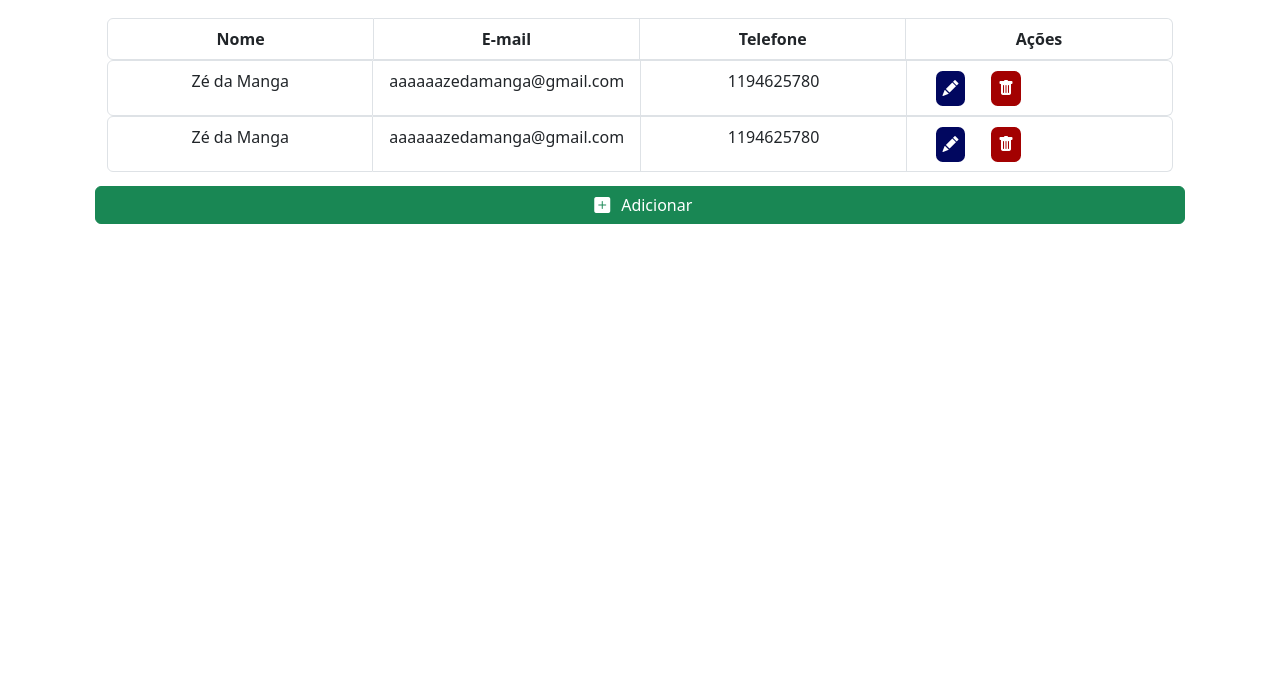
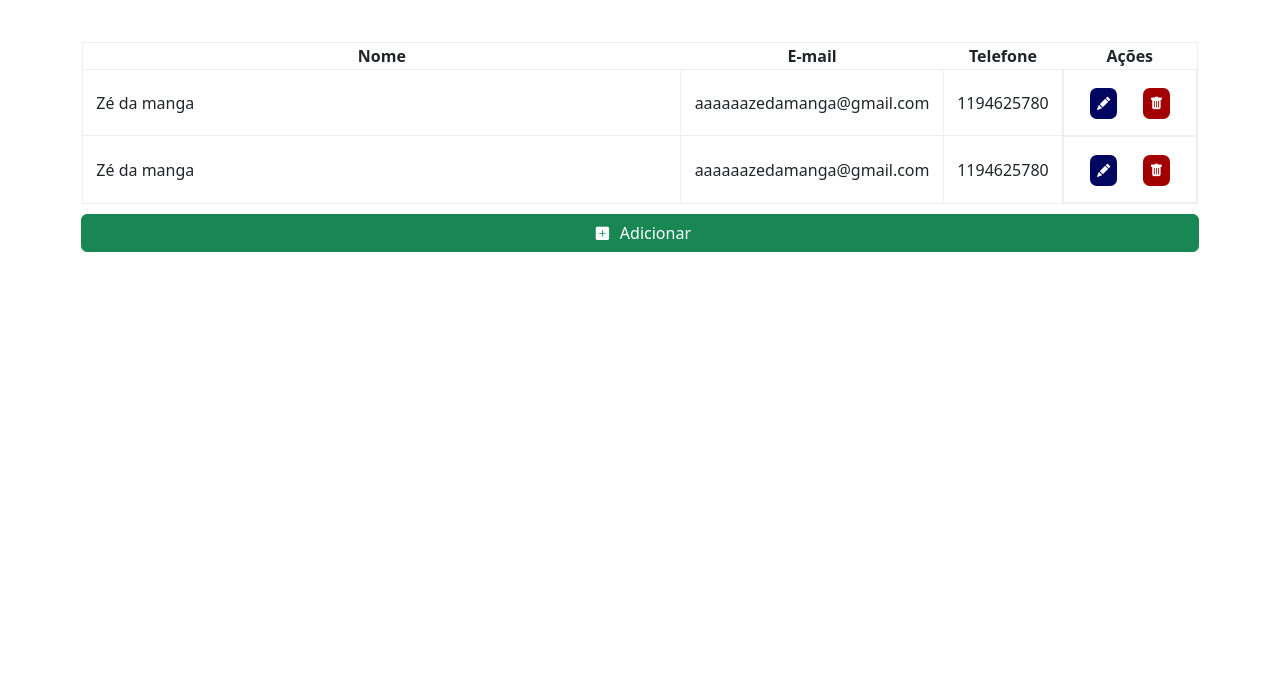
Before and after one commit to bielaugusto/Aplicacao-Web-usando-MongoDB, a plain HTML site: page Models/Index.html in a window 1280 px wide. Shown: the part 101-800 px from the top of the page. Drawn offline with nearby package versions, Linux system fonts and the light colour scheme.

Commit message:
melhorias

```diff
--- a/Models/Index.html
+++ b/Models/Index.html
@@ -6,56 +6,58 @@
     <title>Trabalhooou</title>
     <link href="https://cdn.jsdelivr.net/npm/bootstrap@5.3.3/dist/css/bootstrap.min.css" rel="stylesheet" integrity="sha384-QWTKZyjpPEjISv5WaRU9OFeRpok6YctnYmDr5pNlyT2bRjXh0JMhjY6hW+ALEwIH" crossorigin="anonymous">
     <link rel="stylesheet" href="https://cdn.jsdelivr.net/npm/bootstrap-icons@1.11.3/font/bootstrap-icons.min.css">
-    <link href="../Styles/all.css">
+    <link href="../Styles/all.css" rel="stylesheet">
 </head>
 <body>
     <header class="position-absolute">
-
+        <!-- Header content here if needed -->
     </header>
     <main>
-
         <div class="container">
-
             <div class="row">
-                <h1><B>ESTAMOS COLETANDO SEU DADOS!</B> </h1>
-                <h4>É ÓBVIO, ESPERAVA O QUE?</h4>
+                <h1><b>ESTAMOS COLETANDO SEUS DADOS!</b></h1>
+                <h4>É ÓBVIO, ESPERAVA O QUÊ?</h4>
             </div>
             <div class="row">
-                <div class="content col-12">
-                    <ul class="list-group list-group-horizontal title">
-                        <li class="list-group-item">Nome</li>
-                        <li class="list-group-item">E-mail</li>
-                        <li class="list-group-item">Telefone</li>
-                        <li class="list-group-item">Ações</li>
-                    </ul>
-                    <ul class="list-group list-group-horizontal">
-                        <li class="list-group-item">Zé da Manga</li>
-                        <li class="list-group-item">aaaaaazedamanga@gmail.com</li>
-                        <li class="list-group-item">1194625780</li>
-                        <li class="list-group-item d-flex">
-                            <button type="button" class="btn" data-bs-toggle="modal" data-bs-target="#staticBackdrop"> <i class="bi bi-pencil-fill"></i> </button>
-                            <button type="button" class="btn"> <i class="bi bi-trash-fill"></i> </button>
-                        </li>
-                    </ul>
-                    <ul class="list-group list-group-horizontal">
-                        <li class="list-group-item">Zé da Manga</li>
-                        <li class="list-group-item">aaaaaazedamanga@gmail.com</li>
-                        <li class="list-group-item">1194625780</li>
-                        <li class="list-group-item d-flex">
-                            <button type="button" class="btn" data-bs-toggle="modal" data-bs-target="#staticBackdrop"> <i class="bi bi-pencil-fill"></i> </button>
-                            <button type="button" class="btn"> <i class="bi bi-trash-fill"></i> </button>
-                        </li>
-                    </ul>
+                <div class="content">
+                    <table>
+                        <thead>
+                        <tr class="title">
+                            <th>Nome</th>
+                            <th>E-mail</th>
+                            <th>Telefone</th>
+                            <th>Ações</th>
+                        </tr>
+                        </thead>
+                        <tbody class="tbody">
+                        <tr>
+                            <td>Zé da manga</td>
+                            <td>aaaaaazedamanga@gmail.com</td>
+                            <td>1194625780</td>
+                            <td class="acoes">
+                                <button type="button" class="btn acao" data-bs-toggle="modal" data-bs-target="#staticBackdrop"><i class="bi bi-pencil-fill"></i></button>
+                                <button type="button" class="btn acao"><i class="bi bi-trash-fill"></i></button>
+                            </td>
+                        </tr>
+                        <tbody class="tbody">
+                            <tr>
+                                <td>Zé da manga</td>
+                                <td>aaaaaazedamanga@gmail.com</td>
+                                <td>1194625780</td>
+                                <td class="acoes">
+                                    <button type="button" class="btn acao" data-bs-toggle="modal" data-bs-target="#staticBackdrop"><i class="bi bi-pencil-fill"></i></button>
+                                    <button type="button" class="btn acao"><i class="bi bi-trash-fill"></i></button>
+                                </td>
+                            </tr>
+                     </table>
+
+
+                    <!-- More list items can be added here -->
                 </div>
             </div>
-
-
-
-            <div class="row">
-
-                <button type="button" class="btn btn-success" data-bs-toggle="modal" data-bs-target="#staticBackdrop">
-                    <i class="bi bi-plus-square-fill"></i> Adicionar</button>
-
+            <div class="row" id="botao">
+                <button type="button" id="butaoadd" class="btn btn-success" data-bs-toggle="modal" data-bs-target="#staticBackdrop"><i class="bi bi-plus-square-fill"></i> Adicionar</button>
+            </div>
             <!-- Modal -->
             <div class="modal fade" id="staticBackdrop" data-bs-backdrop="static" data-bs-keyboard="false" tabindex="-1" aria-labelledby="staticBackdropLabel" aria-hidden="true">
                 <div class="modal-dialog">
@@ -65,7 +67,6 @@
                             <button type="button" class="btn-close" data-bs-dismiss="modal" aria-label="Close"></button>
                         </div>
                         <div class="modal-body">
-
                             <div class="input-group flex-nowrap my-1 p-1">
                                 <input type="text" class="form-control" placeholder="Nome" aria-label="Nome" aria-describedby="addon-wrapping">
                             </div>
@@ -75,7 +76,6 @@
                             <div class="input-group flex-nowrap my-1 p-1">
                                 <input type="text" class="form-control" placeholder="Telefone" aria-label="Telefone" aria-describedby="addon-wrapping">
                             </div>
-
                         </div>
                         <div class="modal-footer">
                             <button type="button" class="btn btn-secondary" data-bs-dismiss="modal">Cancelar</button>
@@ -85,68 +85,19 @@
                 </div>
             </div>
         </div>
-
-
-
-        </div>
     </main>
     <footer>
         <script src="https://cdn.jsdelivr.net/npm/bootstrap@5.3.3/dist/js/bootstrap.bundle.min.js" integrity="sha384-YvpcrYf0tY3lHB60NNkmXc5s9fDVZLESaAA55NDzOxhy9GkcIdslK1eN7N6jIeHz" crossorigin="anonymous"></script>
     </footer>
 </body>
-
-<style>
-
-.row{
-    margin:10pt;
-}
-
-li{
-    padding: 2pt;
-    width: 30%;
-    text-align: center;
-}
+</html>
 
 
-h1{
-    font-family: 'Franklin Gothic Medium', 'Arial Narrow', Arial, sans-serif;
-}
-
-.d-flex{
-    text-align: center;
-}
-
-.title{
-    font-weight: bold;
-    text-align: left;
-}
-
-.bi{
-    color:white;
-    padding: 5pt;
-    border-radius: 5pt;
-}
-
-.bi-pencil-fill{
-    background-color: #01075f;
-}
-
-.bi-trash-fill{
-    background-color: rgb(163, 1, 1);
-}
-
-#butaoadd{
-    width: 100%;
-}
-
-</style>
-
 <script>
-    const myModal = document.getElementById('myModal')
-    const myInput = document.getElementById('myInput')
+    const myModal = document.getElementById('myModal');
+    const myInput = document.getElementById('myInput');
 
     myModal.addEventListener('shown.bs.modal', () => {
-        myInput.focus()
-    })
+        myInput.focus();
+    });
 </script>
-</html>
--- a/Styles/all.css
+++ b/Styles/all.css
@@ -1,15 +1,67 @@
-.bi {
-    font-size: 20pt;
-    color:black
-}
-body{
-    background-color: red;
-}
-
-li{
-    background-color: red;
-}
 
 h1{
     font-family: 'Franklin Gothic Medium', 'Arial Narrow', Arial, sans-serif;
 }
+
+.d-flex {
+    text-align: center;
+}
+
+.title {
+    font-weight: bold;
+    text-align: center;
+}
+
+
+table{
+    margin-top: 50px;
+    margin-bottom:10px;
+    align-items: center;
+    width: max-content;
+    border: 1pt;
+    border-style:groove;
+
+    width: 100%;
+}
+
+.tbody td{
+    border: 1pt;
+    border-style:groove;
+    padding: 10pt;
+    width: 100%;
+}
+
+
+
+.acoes{
+    display: flex;
+    justify-content: center;
+    width: min-content;
+
+}
+
+.bi {
+    font-size: 10pt;
+    color: white;
+    padding: 5pt;
+    border-radius: 5pt;
+}
+
+
+.bi-pencil-fill {
+    background-color: #01075f;
+}
+
+.bi-trash-fill {
+    background-color: rgb(163, 1, 1);
+}
+
+#botao{
+    text-align: center;
+    justify-content: center;
+    align-items: center;
+}
+
+#butaoadd {
+    width: 98%;
+}
```
Lines whose indentation alone changed are shown as unchanged.
